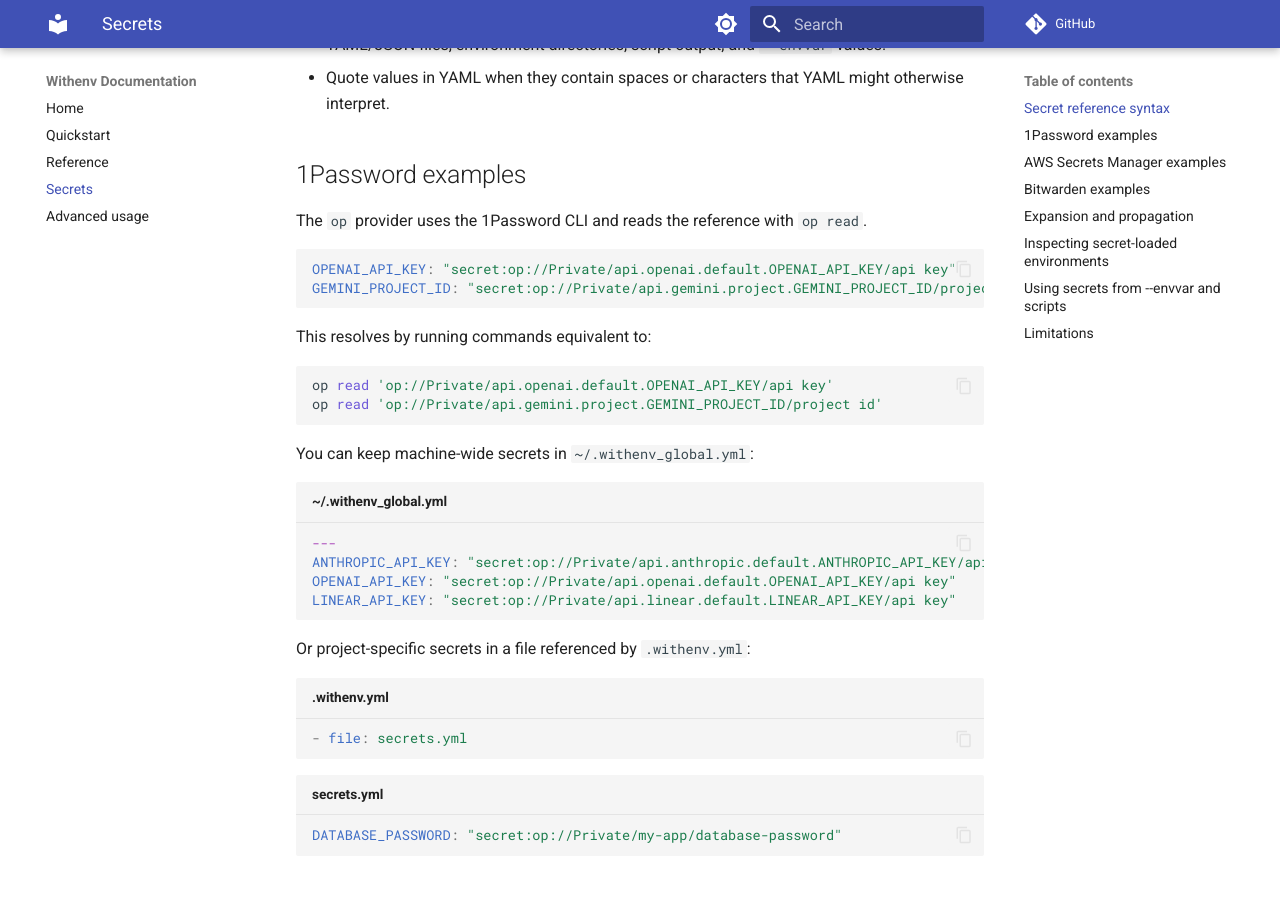
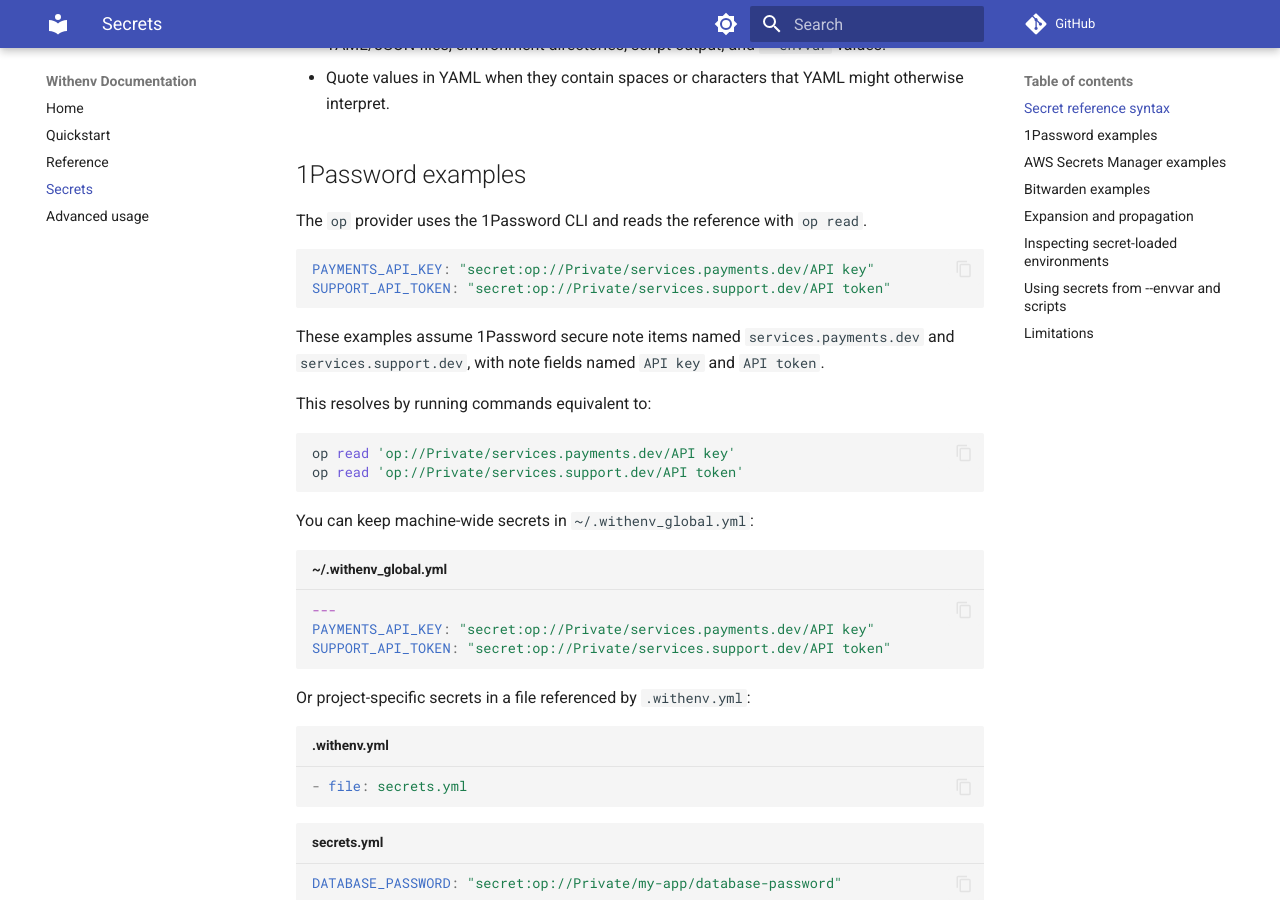
Before and after one commit to ionrock/we, an MkDocs documentation site: the page built from docs/secrets.md, in a window 1280 px wide and 900 px high, scrolled down 730 px. Built offline with MkDocs 1.6.1 and Material for MkDocs 9.7.7, drawn with Linux system fonts in a browser that asks for light colours; comment, search, counter and statistics services are not loaded; some of the changed text lies outside the part shown.

Commit message:
Use generic secret docs examples

````diff
--- a/docs/secrets.md
+++ b/docs/secrets.md
@@ -29,24 +29,25 @@
 The `op` provider uses the 1Password CLI and reads the reference with `op read`.
 
 ```yaml
-OPENAI_API_KEY: "secret:op://Private/api.openai.default.OPENAI_API_KEY/api key"
-GEMINI_PROJECT_ID: "secret:op://Private/api.gemini.project.GEMINI_PROJECT_ID/project id"
+PAYMENTS_API_KEY: "secret:op://Private/services.payments.dev/API key"
+SUPPORT_API_TOKEN: "secret:op://Private/services.support.dev/API token"
 ```
+
+These examples assume 1Password secure note items named `services.payments.dev` and `services.support.dev`, with note fields named `API key` and `API token`.
 
 This resolves by running commands equivalent to:
 
 ```bash
-op read 'op://Private/api.openai.default.OPENAI_API_KEY/api key'
-op read 'op://Private/api.gemini.project.GEMINI_PROJECT_ID/project id'
+op read 'op://Private/services.payments.dev/API key'
+op read 'op://Private/services.support.dev/API token'
 ```
 
 You can keep machine-wide secrets in `~/.withenv_global.yml`:
 
 ```yaml title="~/.withenv_global.yml"
 ---
-ANTHROPIC_API_KEY: "secret:op://Private/api.anthropic.default.ANTHROPIC_API_KEY/api key"
-OPENAI_API_KEY: "secret:op://Private/api.openai.default.OPENAI_API_KEY/api key"
-LINEAR_API_KEY: "secret:op://Private/api.linear.default.LINEAR_API_KEY/api key"
+PAYMENTS_API_KEY: "secret:op://Private/services.payments.dev/API key"
+SUPPORT_API_TOKEN: "secret:op://Private/services.support.dev/API token"
 ```
 
 Or project-specific secrets in a file referenced by `.withenv.yml`:
@@ -153,7 +154,7 @@
 One-off secret refs work with `--envvar`:
 
 ```bash
-we --envvar 'OPENAI_API_KEY=secret:op://Private/api.openai.default.OPENAI_API_KEY/api key' your-command
+we --envvar 'PAYMENTS_API_KEY=secret:op://Private/services.payments.dev/API key' your-command
 ```
 
 Scripts can emit YAML or JSON containing secret refs. `we` resolves them after the script output is parsed:
````
Also changed, not shown: docs/reference.md (+1 -1 lines).
